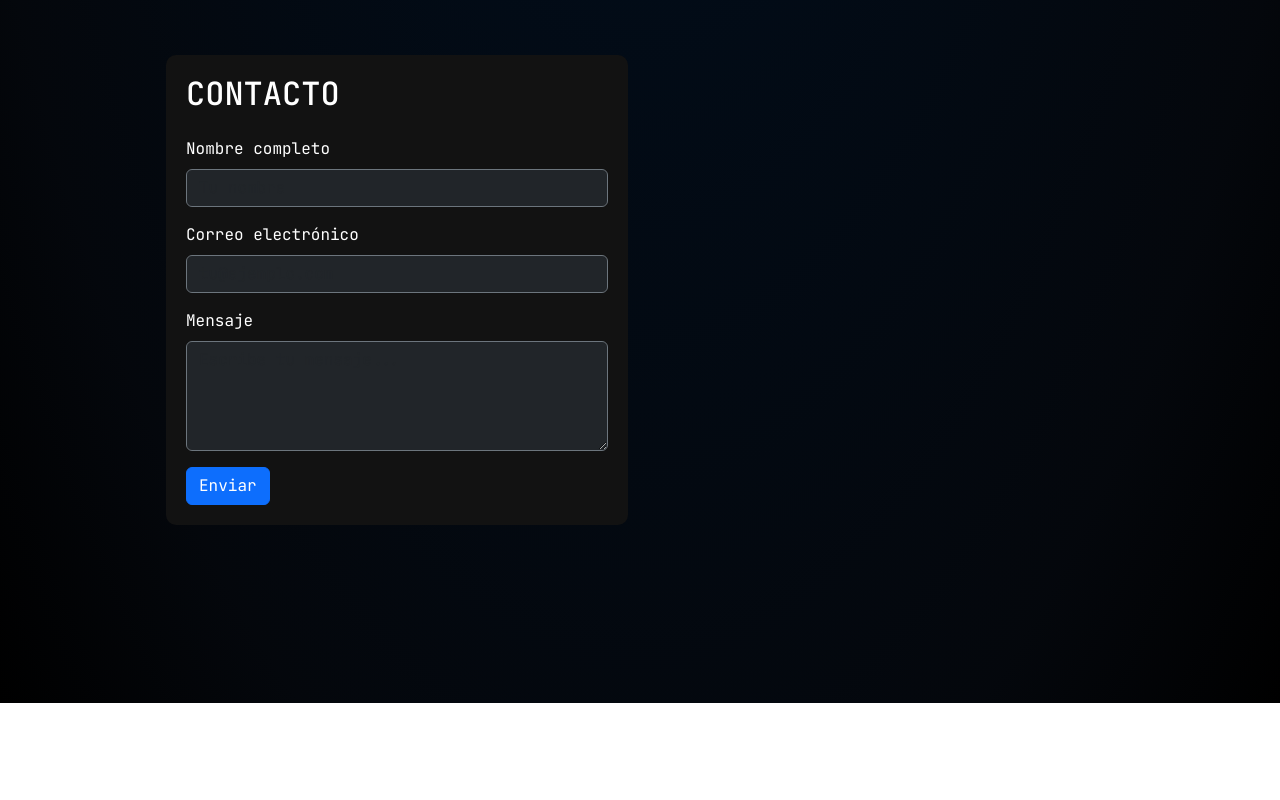
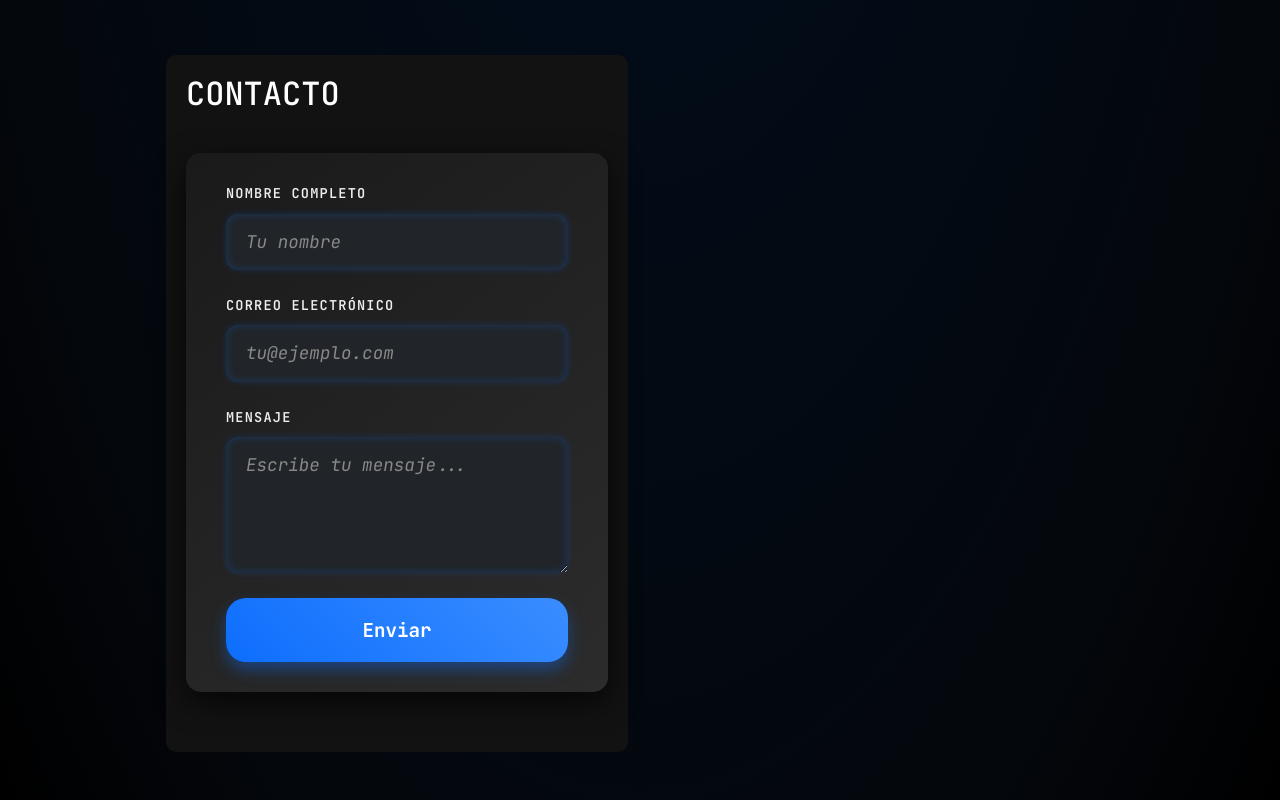
Before and after one commit to marc-tg/Portfolio-Frontend, an Angular app: page / in a window 1280 px wide. Shown: the part 2629-3429 px from the top of the page. Before the commit the page ends 3332 px from the top, so only its background shows below. Built offline with nearby package versions, Linux system fonts and the light colour scheme; a web font is replaced by a local one.

Commit message:
Contact form updated

```diff
--- a/src/app/components/contact-form/contact-form.component.css
+++ b/src/app/components/contact-form/contact-form.component.css
@@ -0,0 +1,84 @@
+form {
+  max-width: 600px;
+  margin: 40px auto;
+  padding: 30px 40px;
+  background: linear-gradient(145deg, #1a1a1a, #2c2c2c);
+  border-radius: 15px;
+  box-shadow: 0 10px 30px rgba(0,0,0,0.7);
+}
+
+label {
+  display: block;
+  margin-bottom: 10px;
+  font-weight: 600;
+  color: #eee;
+  text-transform: uppercase;
+  letter-spacing: 1.2px;
+  font-size: 0.85rem;
+  user-select: none;
+}
+
+input, textarea {
+  width: 100%;
+  padding: 15px 20px;
+  margin-bottom: 25px;
+  border-radius: 12px;
+  border: none;
+  background: #222;
+  color: #ddd;
+  font-size: 1.1rem;
+  box-shadow:
+    inset 0 0 8px #0d6efd44,
+    0 0 6px #0d6efd33;
+  transition: all 0.3s ease;
+  outline-offset: 3px;
+}
+
+input::placeholder,
+textarea::placeholder {
+  color: #888;
+  font-style: italic;
+  transition: color 0.3s ease;
+}
+
+input:focus,
+textarea:focus {
+  background: #1b1b1b;
+  box-shadow:
+    inset 0 0 12px #0d6efdaa,
+    0 0 12px #0d6efdaa;
+  color: white;
+}
+
+input:focus::placeholder,
+textarea:focus::placeholder {
+  color: transparent;
+}
+
+button {
+  width: 100%;
+  padding: 18px 0;
+  background: linear-gradient(45deg, #0d6efd, #3a8dff);
+  border: none;
+  border-radius: 20px;
+  color: white;
+  font-weight: 700;
+  font-size: 1.2rem;
+  cursor: pointer;
+  box-shadow:
+    0 8px 15px rgba(13,110,253,0.4);
+  transition: all 0.35s ease;
+  user-select: none;
+}
+
+button:hover {
+  background: linear-gradient(45deg, #3a8dff, #0d6efd);
+  box-shadow:
+    0 12px 20px rgba(58,141,255,0.7);
+  transform: scale(1.05);
+}
+
+button:active {
+  transform: scale(0.98);
+  box-shadow: none;
+}
```
Also changed, not shown: src/app/components/contact-form/contact-form.component.html (line endings or trailing spaces).
